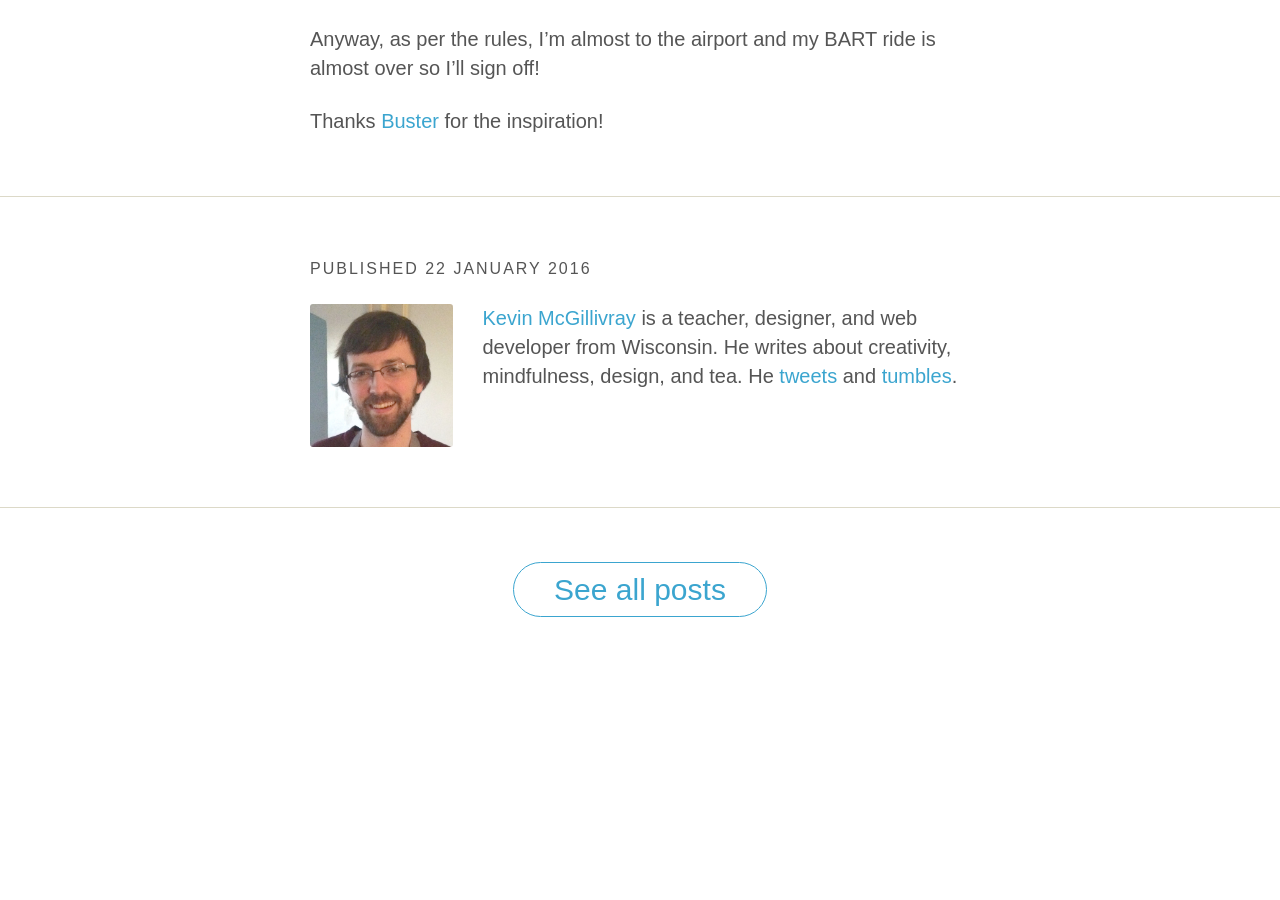
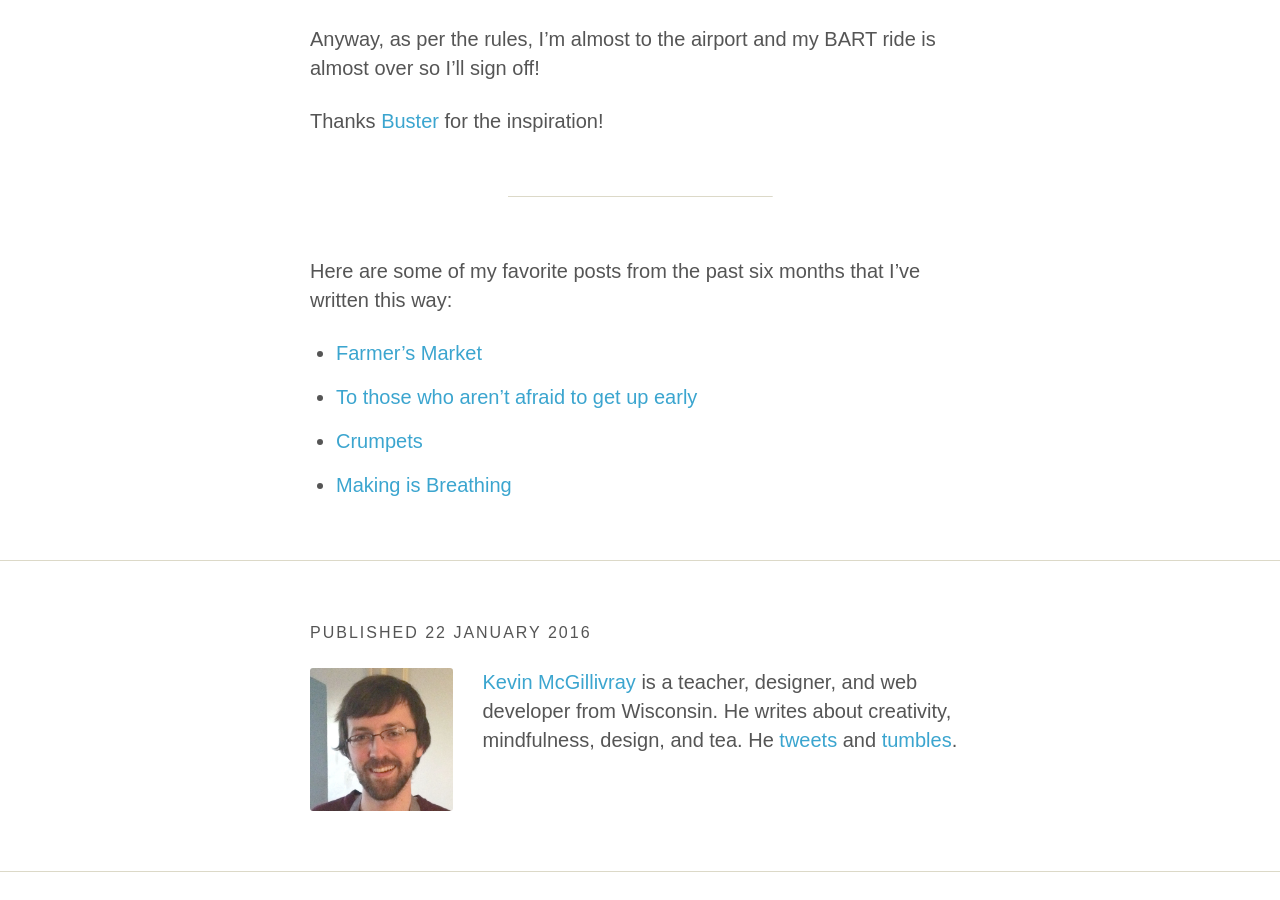
Before and after one commit to kmcgillivray/kmcgillivray.github.io, a Jekyll site: the page built from _posts/2016-01-22-written-on-bart.md, in a window 1280 px wide and 900 px high, scrolled down 1543 px. Built offline with Jekyll 4.4.1, drawn with Linux system fonts in a browser that asks for light colours; nearby versions of some CDN libraries; before the commit the page ends 2254 px from its top, so only the background shows below that.

Commit message:
Add post examples

```diff
--- a/_posts/2016-01-22-written-on-bart.md
+++ b/_posts/2016-01-22-written-on-bart.md
@@ -28,3 +28,12 @@ It also helps that I have to publish it without editing (very much anyway). I ca
 Anyway, as per the rules, I'm almost to the airport and my BART ride is almost over so I'll sign off!
 
 Thanks [Buster](http://twitter.com/buster) for the inspiration!
+
+---
+
+Here are some of my favorite posts from the past six months that I've written this way:
+
+* [Farmer's Market](/farmers-market)
+* [To those who aren't afraid to get up early](/early)
+* [Crumpets](/crumpets)
+* [Making is Breathing](/making-is-breathing)
```
